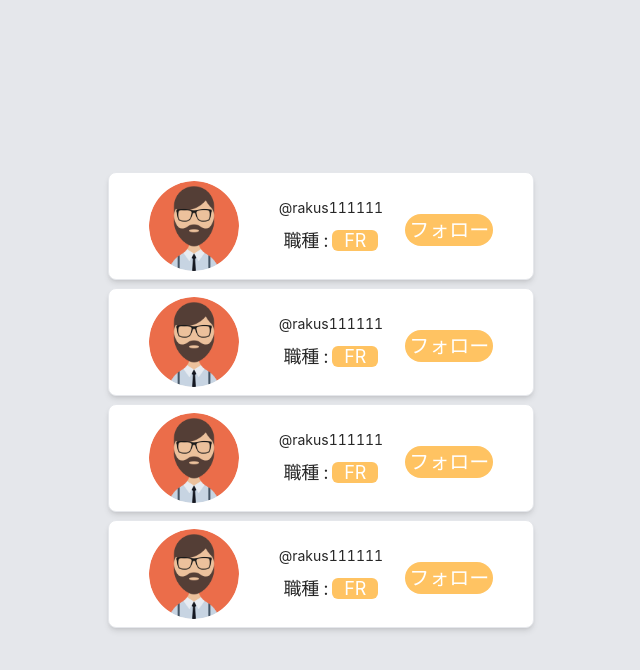
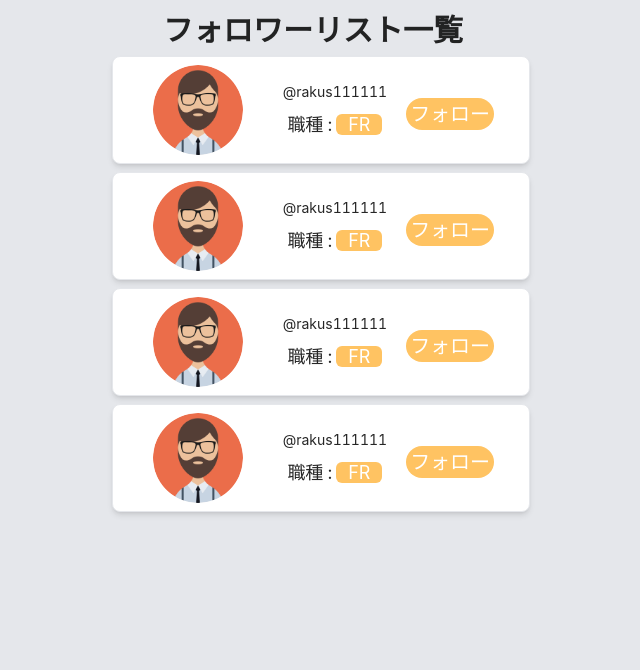
Before and after one commit to kosuke-17/quish, a Next.js app: page /follower in a window 1280 px wide. Shown: the top 670 px of the page, without its empty margins (327-967 px from the left). Built offline with nearby package versions, Linux system fonts and the light colour scheme.

Commit message:
フォロワーページ編集

```diff
--- a/src/pages/follow.tsx
+++ b/src/pages/follow.tsx
@@ -3,12 +3,15 @@ import { RectangleProfile } from "../components/organisms";
 
 const Follow: React.FC = () => {
   return (
-    <div className="h-screen flex justify-center items-center bg-gray-200">
-      <div className="w-1/3">
-        <RectangleProfile user_info_data={user_info_data} />
-        <RectangleProfile user_info_data={user_info_data} />
-        <RectangleProfile user_info_data={user_info_data} />
-        <RectangleProfile user_info_data={user_info_data} />
+    <div className="p-3 h-screen bg-gray-200 text-center">
+      <div className="text-3xl font-bold">フォローリスト一覧</div>
+      <div className=" flex justify-center items-center ">
+        <div className="w-1/3">
+          <RectangleProfile user_info_data={user_info_data} />
+          <RectangleProfile user_info_data={user_info_data} />
+          <RectangleProfile user_info_data={user_info_data} />
+          <RectangleProfile user_info_data={user_info_data} />
+        </div>
       </div>
     </div>
   );
--- a/src/pages/follower.tsx
+++ b/src/pages/follower.tsx
@@ -3,12 +3,15 @@ import { RectangleProfile } from "../components/organisms";
 
 const Follow: React.FC = () => {
   return (
-    <div className="h-screen flex justify-center items-center bg-gray-200">
-      <div className="w-1/3">
-        <RectangleProfile user_info_data={user_info_data} />
-        <RectangleProfile user_info_data={user_info_data} />
-        <RectangleProfile user_info_data={user_info_data} />
-        <RectangleProfile user_info_data={user_info_data} />
+    <div className="p-3 h-screen bg-gray-200 text-center">
+      <div className="text-3xl font-bold">フォロワーリスト一覧</div>
+      <div className=" flex justify-center items-center ">
+        <div className="w-1/3">
+          <RectangleProfile user_info_data={user_info_data} />
+          <RectangleProfile user_info_data={user_info_data} />
+          <RectangleProfile user_info_data={user_info_data} />
+          <RectangleProfile user_info_data={user_info_data} />
+        </div>
       </div>
     </div>
   );
```
